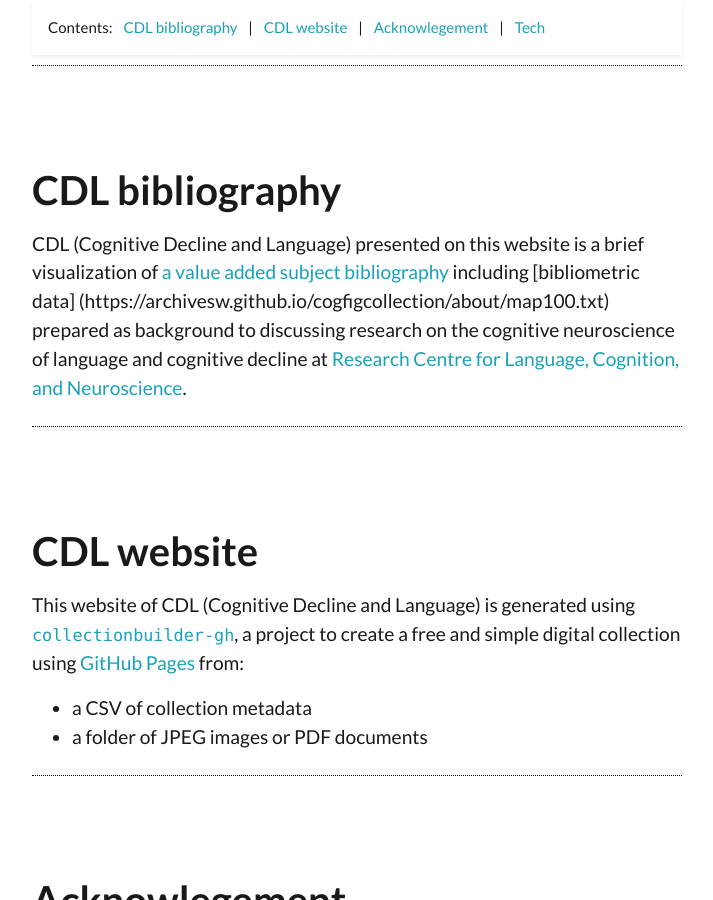
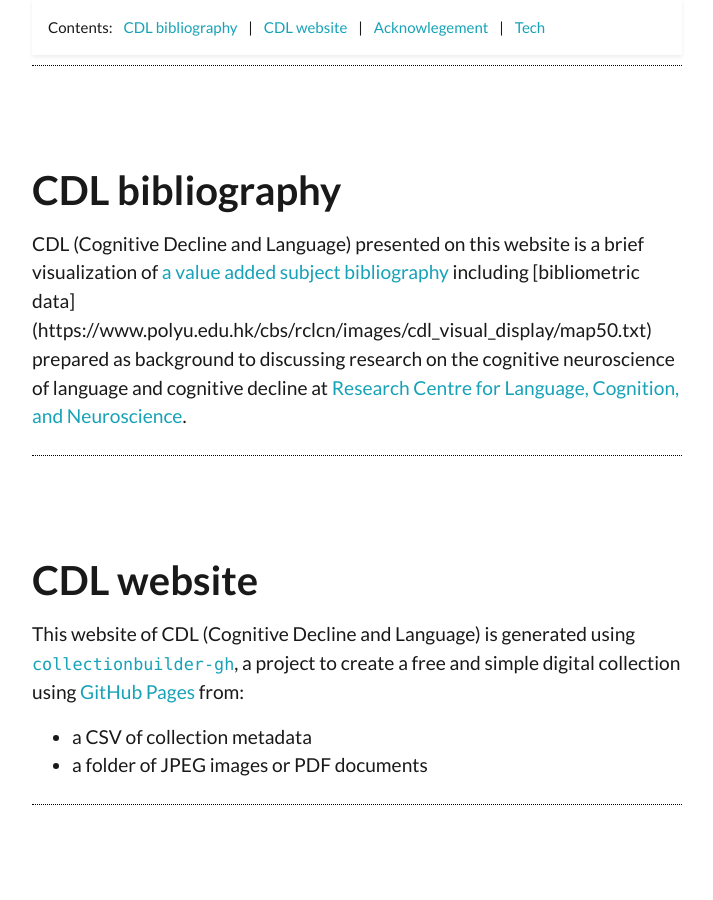
Before and after one commit to archivesw/cogfigcollection, a Jekyll site: the page built from pages/about.md, in a window 1280 px wide and 900 px high, scrolled down 349 px. Shown: the whole window, without its empty margins (283-996 px from the left). Built offline with Jekyll 4.4.1, drawn with Linux system fonts in a browser that asks for light colours; nearby versions of some CDN libraries; some of the changed lines change nothing that is shown.

Commit message:
update about.md

```diff
--- a/pages/about.md
+++ b/pages/about.md
@@ -13,7 +13,7 @@
 {% include feature/nav-menu.html sections="CDL bibliography; CDL website; Acknowlegement" %}
 
 ## CDL bibliography
-CDL (Cognitive Decline and Language) presented on this website is a brief visualization of [a value added subject bibliography](https://www.polyu.edu.hk/cbs/rclcn/cognitive-decline-and-language-cdl/synopsis/) including [bibliometric data] (https://archivesw.github.io/cogfigcollection/about/map100.txt) prepared as background to discussing research on the cognitive neuroscience of language and cognitive decline at [Research Centre for Language, Cognition, and Neuroscience](https://www.polyu.edu.hk/cbs/rclcn/about-centre/our-mission/).
+CDL (Cognitive Decline and Language) presented on this website is a brief visualization of [a value added subject bibliography](https://www.polyu.edu.hk/cbs/rclcn/cognitive-decline-and-language-cdl/synopsis/) including [bibliometric data] (https://www.polyu.edu.hk/cbs/rclcn/images/cdl_visual_display/map50.txt) prepared as background to discussing research on the cognitive neuroscience of language and cognitive decline at [Research Centre for Language, Cognition, and Neuroscience](https://www.polyu.edu.hk/cbs/rclcn/about-centre/our-mission/).
 
 ## CDL website
 This website of CDL (Cognitive Decline and Language) is generated using [`collectionbuilder-gh`](https://collectionbuilding.github.io/gh/), a project to create a free and simple digital collection using [GitHub Pages](https://pages.github.com/) from:
```
